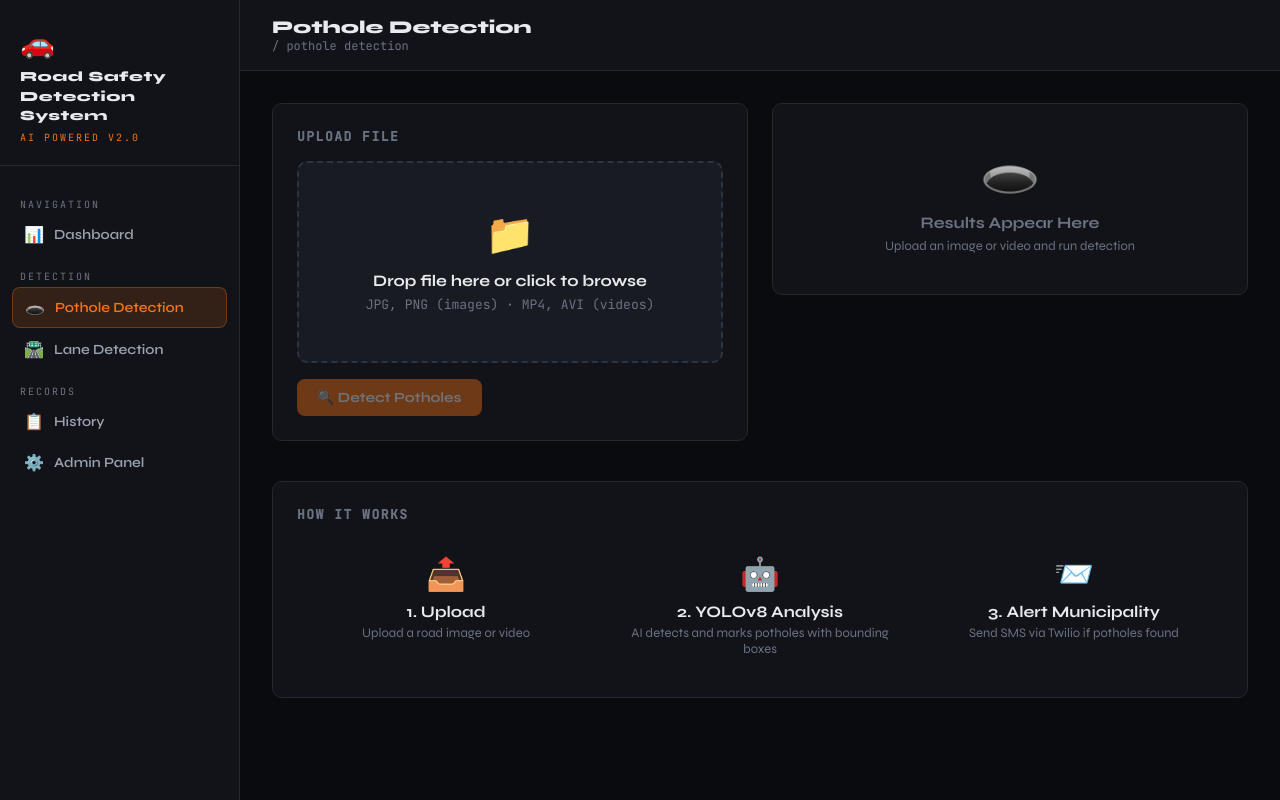
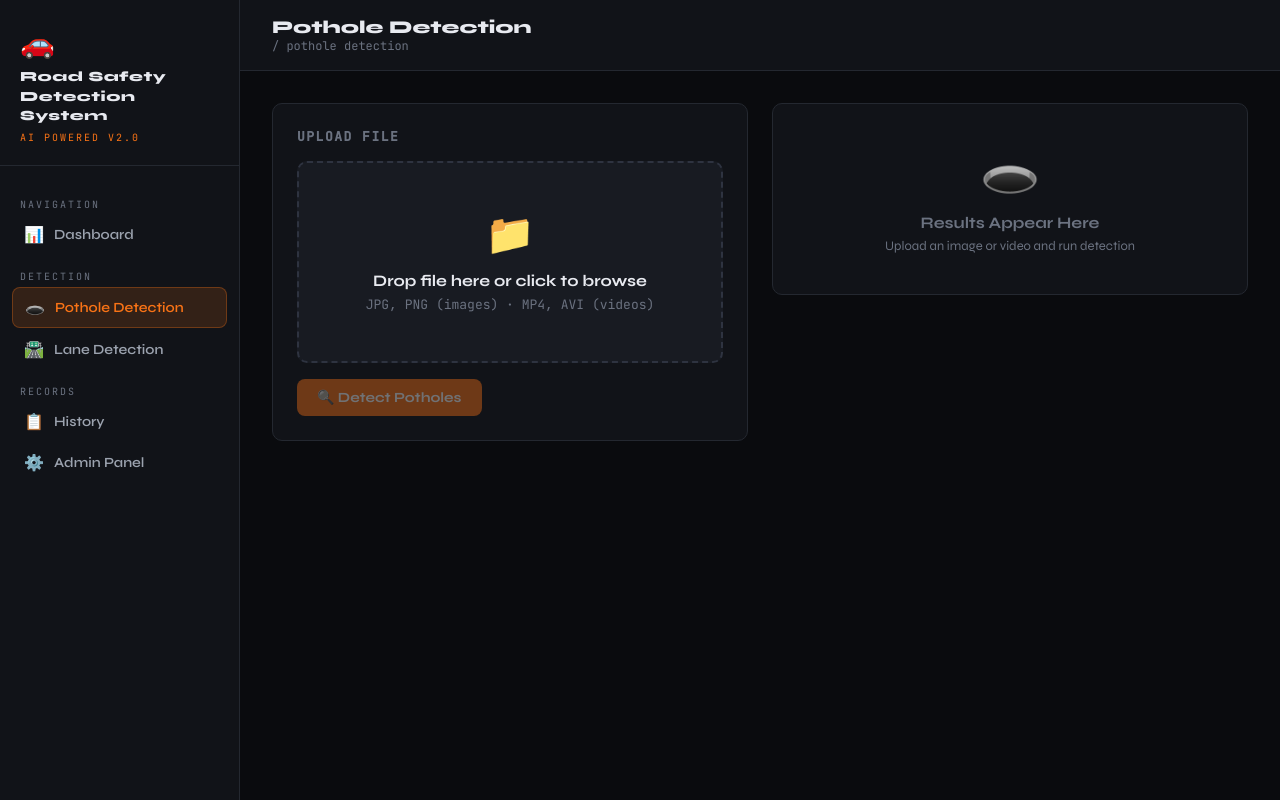
Before and after one commit to Pu4j4/Road-Safety-Detection-System, a Django app: page /pothole/ in a window 1280 px wide. Run offline with Django 4.2, Linux system fonts and the light colour scheme.

Commit message:
updated pothole_detection.html

```diff
--- a/detection/templates/detection/pothole_detection.html
+++ b/detection/templates/detection/pothole_detection.html
@@ -44,26 +44,6 @@
     </div>
 </div>
 
-<div class="card" style="margin-top:24px">
-    <div class="card-title">How It Works</div>
-    <div class="grid-3">
-        <div style="text-align:center;padding:16px">
-            <div style="font-size:32px;margin-bottom:8px">📤</div>
-            <div style="font-weight:700;margin-bottom:4px">1. Upload</div>
-            <div style="font-size:13px;color:var(--text-muted)">Upload a road image or video</div>
-        </div>
-        <div style="text-align:center;padding:16px">
-            <div style="font-size:32px;margin-bottom:8px">🤖</div>
-            <div style="font-weight:700;margin-bottom:4px">2. YOLOv8 Analysis</div>
-            <div style="font-size:13px;color:var(--text-muted)">AI detects and marks potholes with bounding boxes</div>
-        </div>
-        <div style="text-align:center;padding:16px">
-            <div style="font-size:32px;margin-bottom:8px">📨</div>
-            <div style="font-weight:700;margin-bottom:4px">3. Alert Municipality</div>
-            <div style="font-size:13px;color:var(--text-muted)">Send SMS via Twilio if potholes found</div>
-        </div>
-    </div>
-</div>
 {% endblock %}
 
 {% block extra_js %}
```
